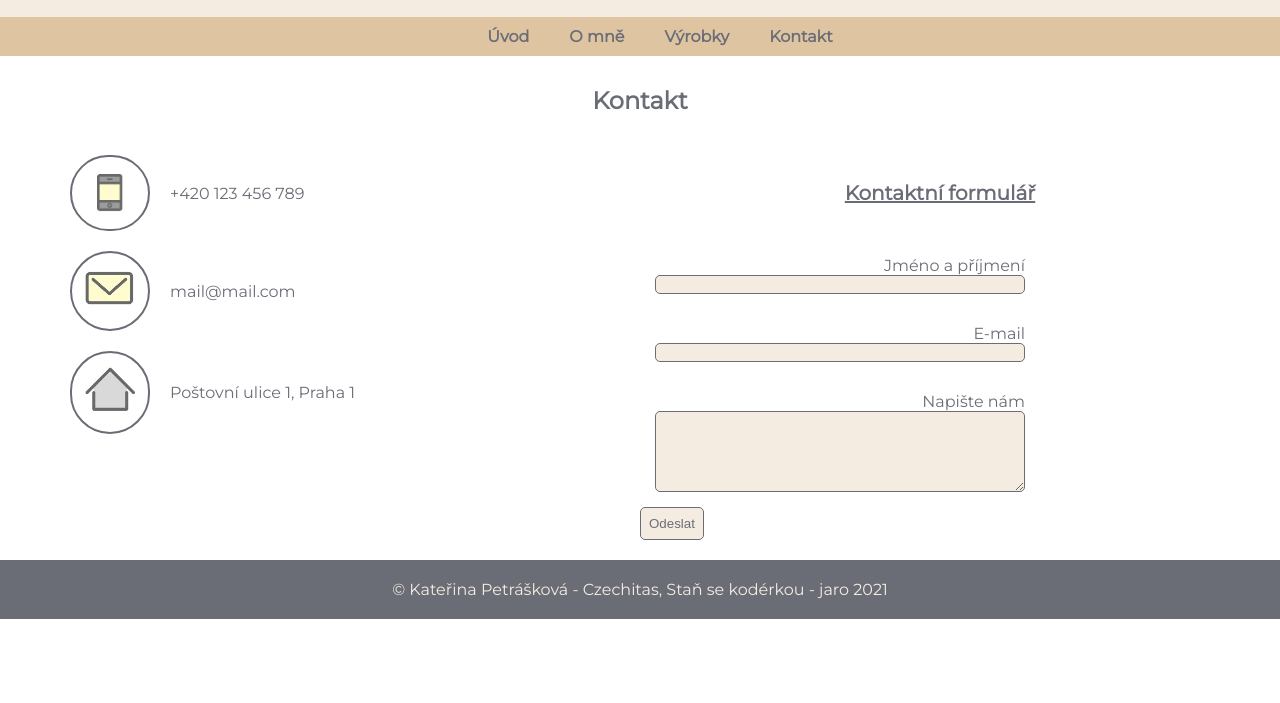
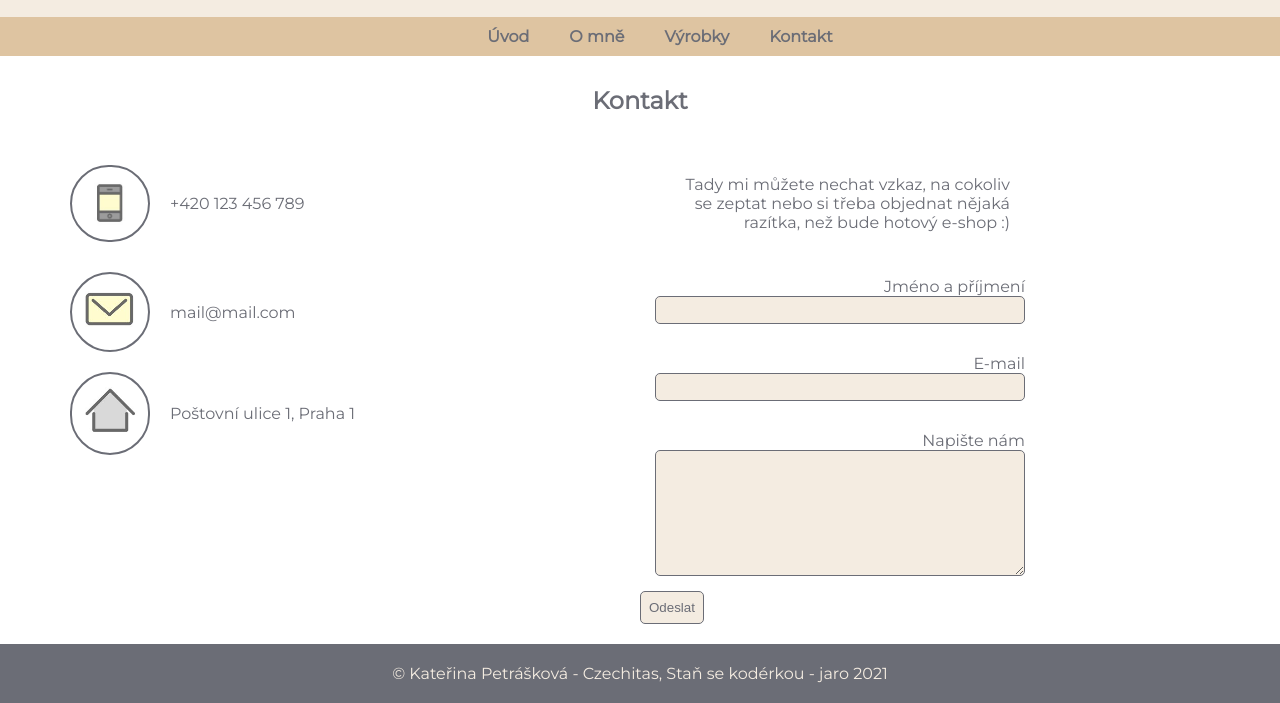
Before and after one commit to KatPetraskova/zaverecny-projekt-pakanka, an Eleventy site: page kontakt.html in a window 1280 px wide. Shown: the part 163-866 px from the top of the page. Before the commit the page ends 800 px from the top, so only its background shows below. Built offline with nearby package versions, Linux system fonts and the light colour scheme; Eleventy itself is replaced by a stand-in of ours; files that its build step writes are made by us from their sources.

Commit message:
zmenseni velikosti obrazku, zmena v kontakt.formulari, ve vyrobcich pridan cursor:pointer

```diff
--- a/kontakt.html
+++ b/kontakt.html
@@ -22,7 +22,9 @@ title: Pakanka - ručně vyráběná razítka
         <div class="text-icon">Poštovní ulice 1, Praha 1</div>
     </div>
 
-    <h3 class="nadpis-formular">Kontaktní formulář</h3>
+    <div class="nadpis-formular">Tady mi můžete nechat vzkaz, na cokoliv se zeptat nebo si třeba objednat nějaká razítka,
+        než bude hotový e-shop :)
+    </div>
 
     <form method="post" action="https://submit-form.com/KKK3nO5j" class="formular">
 
--- a/scss/_kontakt.scss
+++ b/scss/_kontakt.scss
@@ -63,14 +63,16 @@
     grid-row-start: 5;
     padding: 30px;
     margin: 0;
-    justify-self: center;
-    text-decoration: underline;
+    text-align: center;
+    max-width: 400px;
+
 
     @media (min-width: 640px) {
-        font-size: 20px;
         grid-column-start: 2;
         grid-column-end: 4;
         grid-row-start: 2;
+        text-align: right;
+
     }
 }
 
@@ -80,6 +82,7 @@
     max-width: 400px;
     padding: 15px;
     text-align: right;
+
 }
 
 .formular {
@@ -100,6 +103,8 @@
         border: 1px solid vars.$dim-gray;
         background-color: vars.$linen;
         border-radius: 5px;
+        font-family: vars.$pismo;
+        font-size: 20px;
     }
 }
 
--- a/scss/_vyrobky.scss
+++ b/scss/_vyrobky.scss
@@ -40,11 +40,6 @@
     border: 3px solid vars.$bezova;
     box-shadow: 2px 4px #b1a595;
 
-    &:hover {
-        transform: scale(1.2);
-
-    }
-
     @media (max-width: 440px) {
         max-width: 150px;
     }
@@ -64,6 +59,7 @@
     align-items: center;
     flex-direction: column;
     text-align: center;
+    cursor: pointer;
 
     &:hover,
 	&:focus {
@@ -78,10 +74,6 @@
     padding-bottom: 15px;
 }
 
-.popis-razitko {
-
-}
-
 .cena-razitko {
     text-align: right;
 }
```
Also changed, not shown: css/style.css, images/blank-paper.jpg, images/camping.jpg, images/crayons.jpg, images/flower-banner.png, images/girl-handmade.jpg, images/reed.jpg, images/sada_slepice.jpg, images/sada_vcely.jpg, images/sada_vlaky.jpg, images/sada_zivot_ul.jpg, images/tools.jpg, 4 other files.
